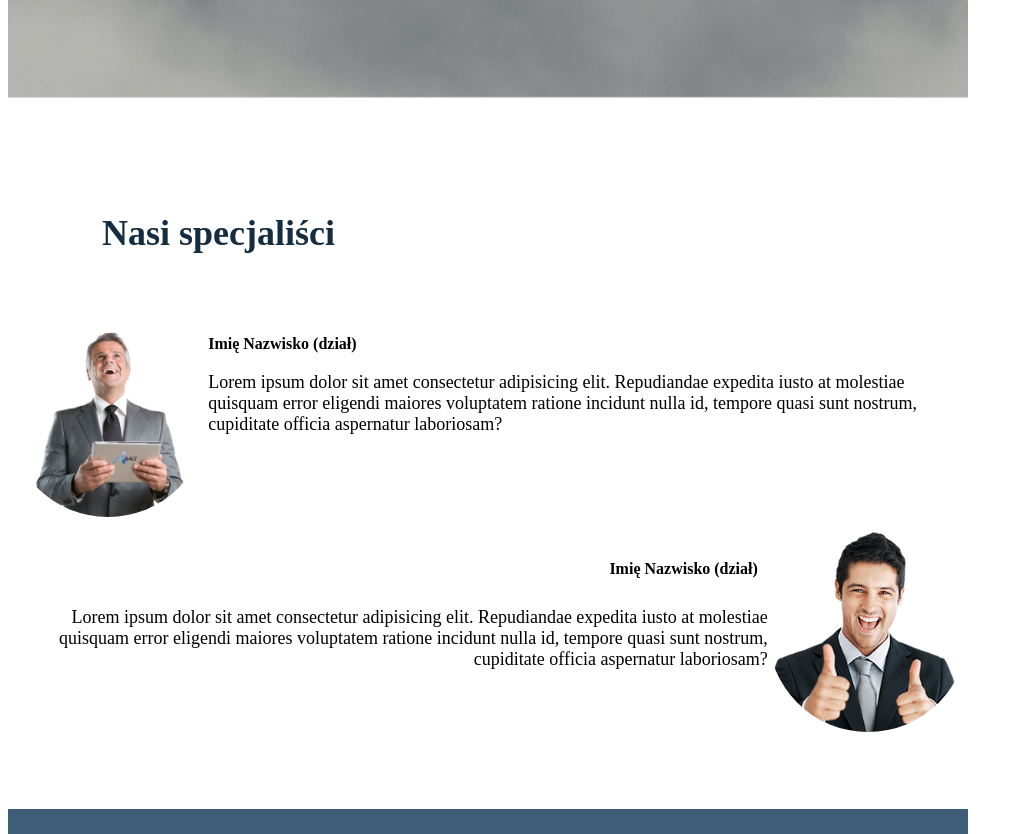
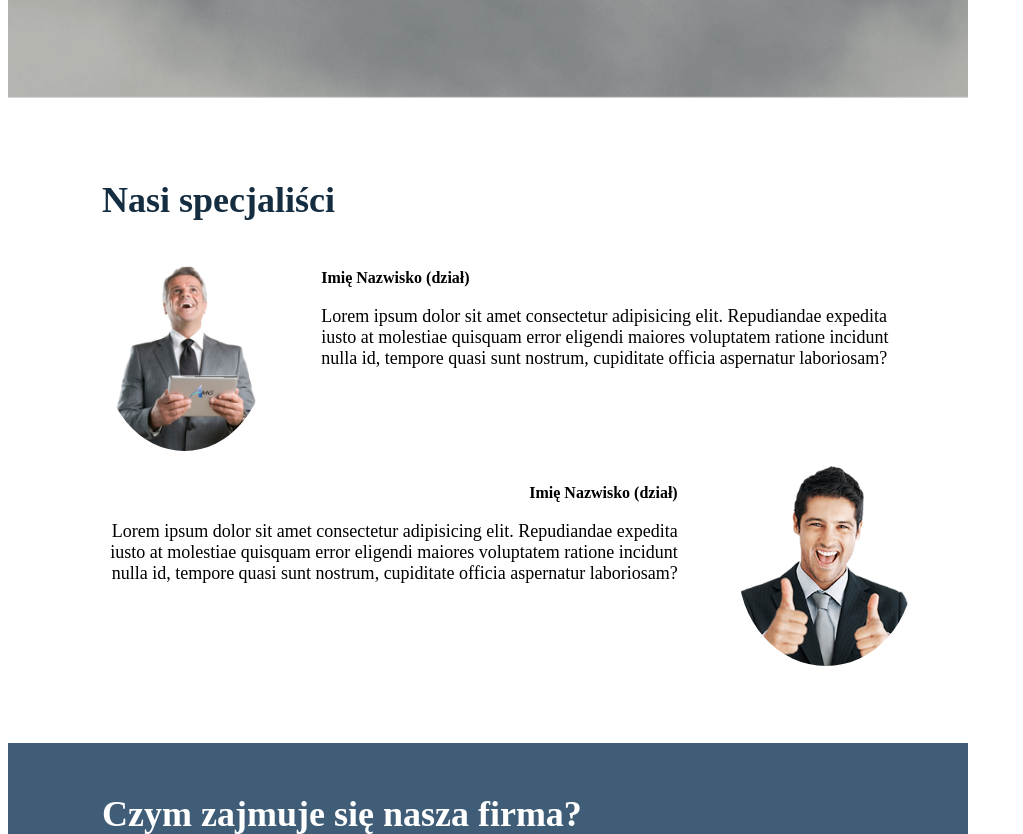
Before and after one commit to ClaudiaaaB/Projekt1, a plain HTML site: page index.html in a window 1280 px wide. Shown: the part 760-1594 px from the top of the page, without its empty margins (0-1023 px from the left). Drawn offline with Linux system fonts and the light colour scheme.

Commit message:
poprawki w css

```diff
--- a/style.css
+++ b/style.css
@@ -19,7 +19,6 @@ h2 {
   line-height: 42px;
   text-align: left;
   color: #152d41;
-  line-height: 3;
   padding-left: 94px;
   padding-top: 51px;
 }
@@ -53,11 +52,11 @@ ul {
 .navbar {
   width: 100vh;
   max-width: 1280px;
-  margin: 0 auto;
   display: flex;
   justify-content: space-between;
   align-items: center;
   color: white;
+  margin-left: 94px;
 }
 
 .page-header {
@@ -180,6 +179,7 @@ a:hover {
   width: 450px;
   height: 200px;
   border-radius: 50%;
+  margin-right: 54px;
   background-repeat: no-repeat;
   background-position: center;
   background-size: cover;
@@ -187,19 +187,21 @@ a:hover {
 
 .first-image {
   background-image: url("assets/img/men2.png");
+  margin-left: 94px;
 }
 .second-image {
   background-image: url("assets/img/men.png");
 }
 .post-title_title2 {
   text-align: right;
-  padding: 10px;
+  padding-right: 60px;
 }
 
 .post-title_text {
   font-weight: 400;
   font-size: 18px;
   line-height: 21px;
+  margin-right: 54px;
   color: #000000;
 }
 .post-title_text2 {
@@ -207,7 +209,8 @@ a:hover {
   font-size: 18px;
   line-height: 21px;
   text-align: right;
-
+  margin-left: 94px;
+  padding-right: 60px;
   color: #000000;
 }
 
@@ -244,13 +247,10 @@ a:hover {
   background-color: rgba(255, 255, 255, 0.8);
   border: 1px solid rgba(0, 0, 0, 0.8);
   padding: 20px;
-
   background: #f1f1f1;
-
   font-size: 24px;
   align-items: center;
   justify-content: center;
-
   position: relative;
   display: flex;
   flex-direction: column;
```
Also changed, not shown: index.html (+0 -10 lines).
